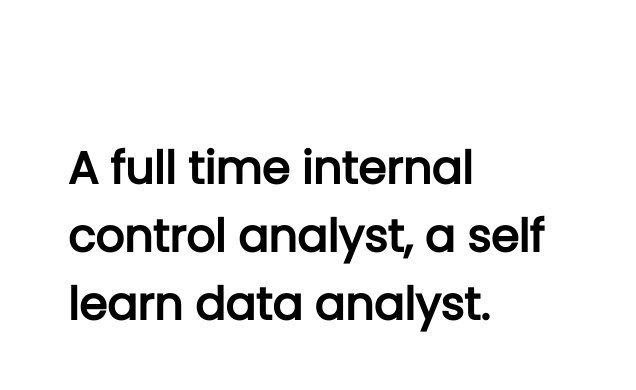
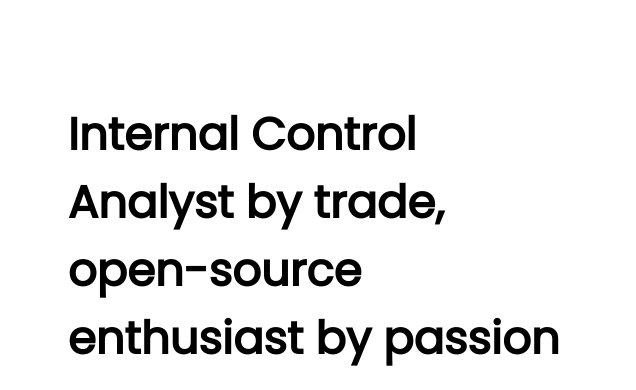
Before and after one commit to pratiwiwdy/myself, a plain HTML site: page index.html in a window 1280 px wide. Shown: the part 125-515 px from the top of the page, 0-636 px from the left. Drawn offline with nearby package versions, Linux system fonts and the light colour scheme.

Commit message:
Update index.html

```diff
--- a/index.html
+++ b/index.html
@@ -33,7 +33,7 @@
     <table id="top_part">
         <tr>
             <td id="about" class="animated slideInLeft" style="animation-delay:2s;">
-                <h1>A full time internal control analyst, a self learn data analyst.</h1>
+                <h1>Internal Control Analyst by trade, open-source enthusiast by passion</h1>
                 <table>
                     <tr>
                         <td class="animated zoomIn" style="animation-delay:2.4s;"><a href="https://twitter.com/pratiwiwdy" class="social"><i class="fab fa-twitter"></i></a></td>
```
